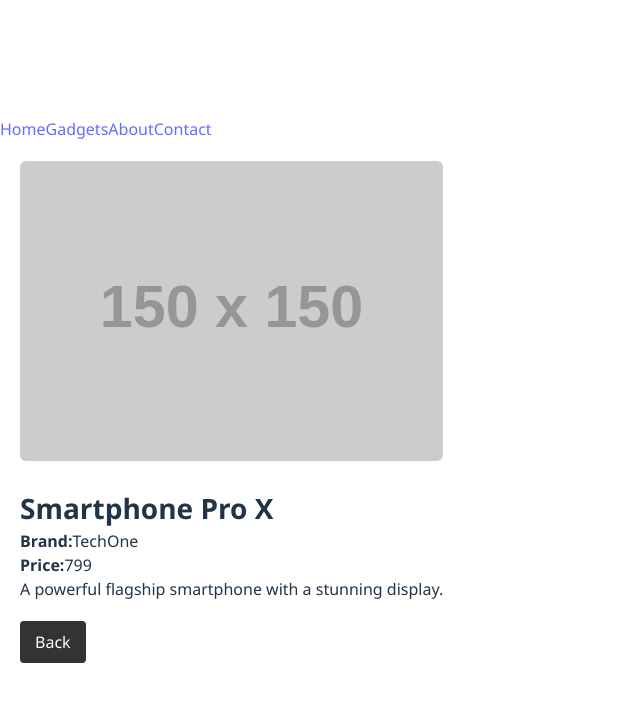
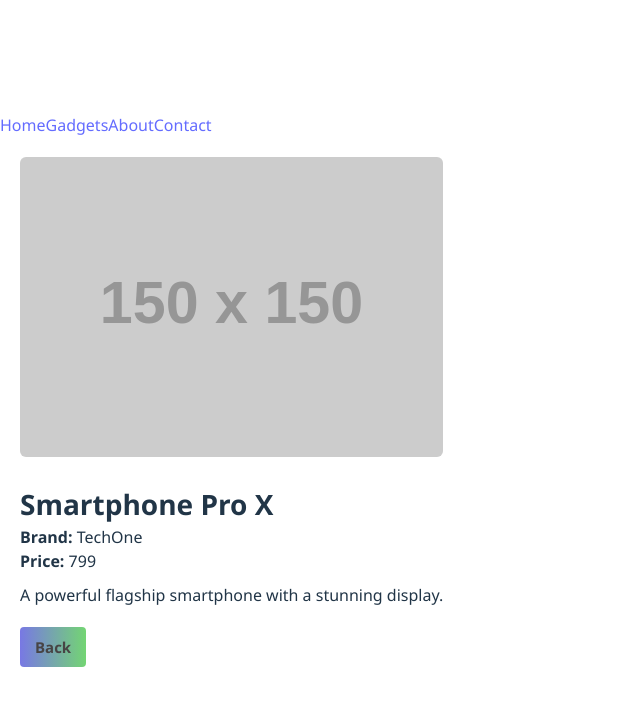
Before and after one commit to bijayjha2025/React_Practice, a React (Vite) app in the folder GadgetCatalog/gadgetcatalog/: page /gadgets/1 in a window 1280 px wide. Shown: the top 706 px of the page, without its empty margins (0-640 px from the left). Built offline with nearby package versions, Linux system fonts and the light colour scheme.

Commit message:
Added styling

```diff
--- a/GadgetCatalog/gadgetcatalog/src/App.css
+++ b/GadgetCatalog/gadgetcatalog/src/App.css
@@ -75,9 +75,20 @@
 .backButton{
   margin-top: 20px;
   padding: 10px 15px;
-  background: hsl(0, 0%, 20%);
-  color: hsl(0, 0%, 100%);
+  background: linear-gradient(270deg, rgb(115, 213, 115), rgb(120, 120, 228));
+  color: rgb(71, 68, 68);
   border: none;
   border-radius: 4px;
   cursor: pointer;
+  font-size: 15px;
+  font-weight: bold;
 }
+
+.backButton:hover{
+  background: rgb(136, 136, 249);
+  transform: scale(1.01);
+}
+
+.backButton:active{
+  background: linear-gradient(270deg, rgb(120, 120, 228), rgb(115, 213, 115));
+}
--- a/GadgetCatalog/gadgetcatalog/src/Pages/GadgetDetails.jsx
+++ b/GadgetCatalog/gadgetcatalog/src/Pages/GadgetDetails.jsx
@@ -19,9 +19,9 @@ function GadgetDetails(){
 
                     <h2>{gadget.name}</h2>
 
-                    <p><strong>Brand:</strong>{gadget.brand}</p>
-                    <p><strong>Price:</strong>{gadget.price}</p>
-                    <p>{gadget.description}</p>
+                    <p><strong>Brand: </strong>{gadget.brand}</p>
+                    <p><strong>Price: </strong>{gadget.price}</p>
+                    <p style={{ marginTop: "10px" }}>{gadget.description}</p>
 
                     <button onClick={()=> navigate(-1)} className="backButton">Back</button>
                 </div>
```
